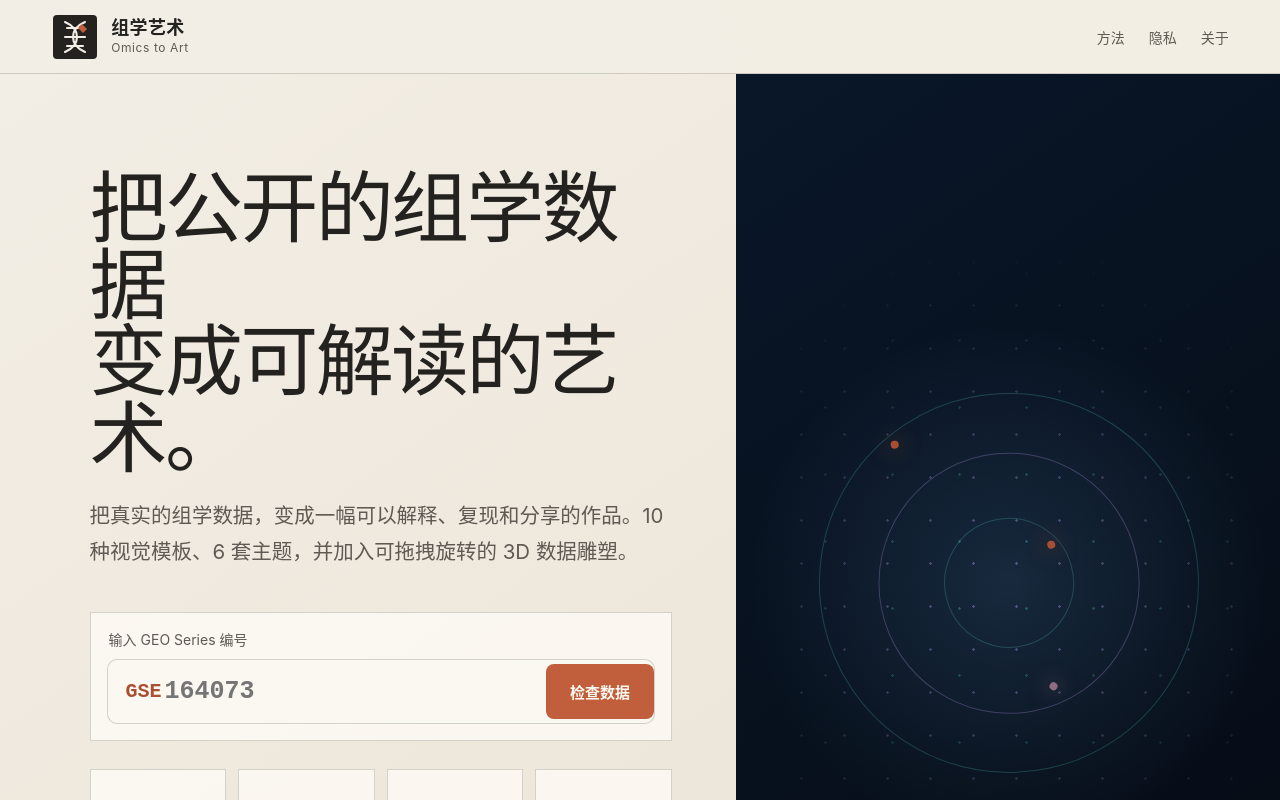
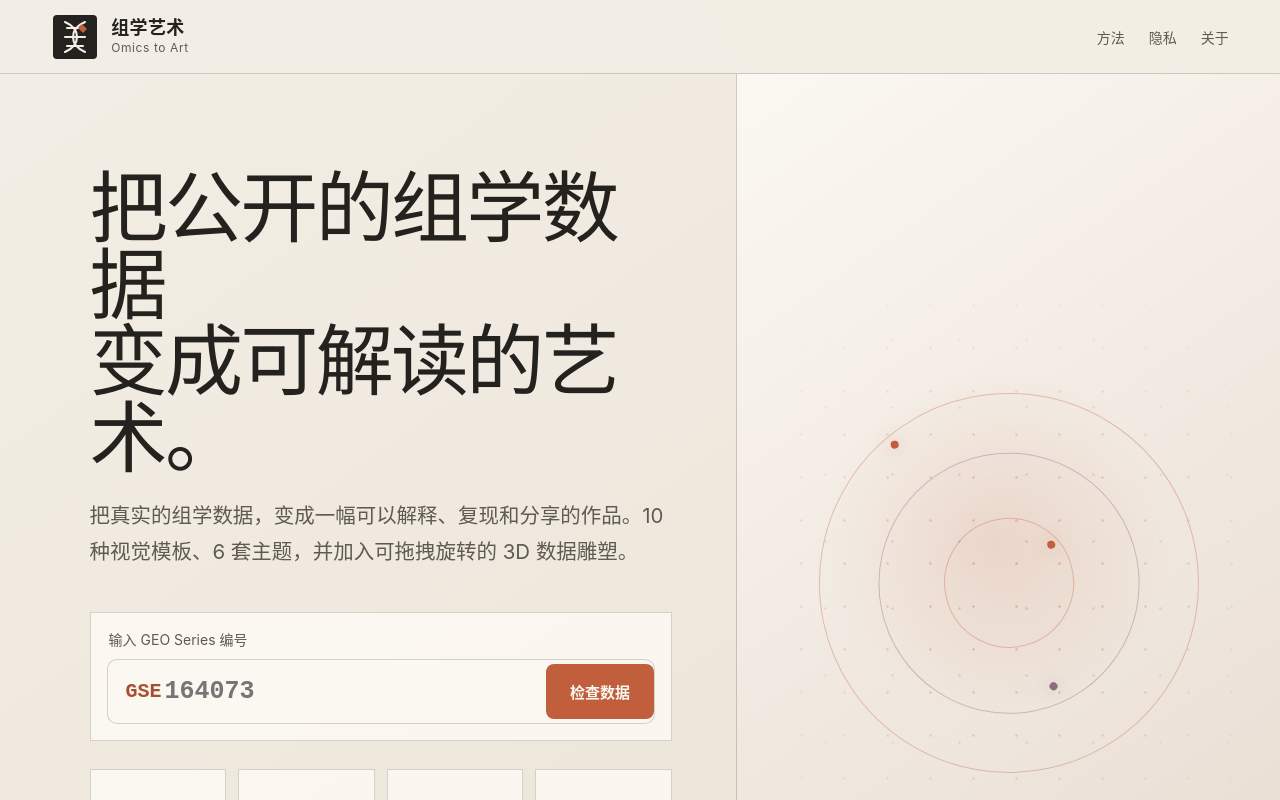
Before and after one commit to heyhey-yoyo/omics-to-art, a React (Vite) app in the folder apps/web/: page / in a window 1280 px wide. Shown: the top 800 px of the page. Built offline with nearby package versions, Linux system fonts and the light colour scheme; what @omics-to-art/templates would draw is missing.

Commit message:
style: refine portfolio visual consistency

```diff
--- a/apps/web/src/styles.css
+++ b/apps/web/src/styles.css
@@ -265,3 +265,20 @@ body{font-size:15px}
 .shortcut-hint,.canvas-stage-actions span,.canvas-tooltip small{color:#5f5a53}
 .brand-mark{background:url("/project-mark.svg") center/100% 100% no-repeat;filter:none}
 .brand-mark svg{visibility:hidden}
+
+/* Finish the light portfolio treatment on home and studio utility surfaces. */
+.hero-art{background:radial-gradient(circle at 48% 46%,rgba(193,95,60,.14),transparent 28%),linear-gradient(145deg,#fbf8f2,#e6d9ce);border-left-color:var(--line)}
+.hero-art::before{background-image:radial-gradient(circle,rgba(193,95,60,.72) 0 1px,transparent 1.6px),radial-gradient(circle,rgba(142,107,128,.56) 0 1px,transparent 1.6px);opacity:.46}
+.orbit{border-color:rgba(193,95,60,.34)}
+.orbit::after{background:#c15f3c;box-shadow:0 0 18px rgba(193,95,60,.42)}
+.orbit-b{border-color:rgba(142,107,128,.38)}
+.orbit-b::after{background:#8e6b80;box-shadow:0 0 16px rgba(142,107,128,.35)}
+.play-grid{gap:8px}
+.play-grid button{min-height:44px;border-color:rgba(36,34,31,.26);background:#fbf8f2;color:#24221f;font-size:14px;font-weight:650;line-height:1.3}
+.play-grid button:hover{border-color:rgba(193,95,60,.68);background:#f0ded4;color:#6f2f1e}
+.play-grid button.active{border-color:#a94f31;background:#c15f3c;color:#fbf8f2}
+.play-grid button:focus-visible{outline-color:#a94f31;outline-offset:3px}
+.shortcut-hint{color:#5f5a53}
+.passport div{grid-template-columns:92px minmax(0,1fr);gap:12px;padding:9px 0;border-bottom-color:rgba(36,34,31,.14)}
+.passport dt{color:#5f5a53;font-size:13px;font-weight:600;line-height:1.5}
+.passport dd{color:#24221f;font:14px/1.55 ui-monospace,SFMono-Regular,Consolas,monospace;font-weight:550}
```
